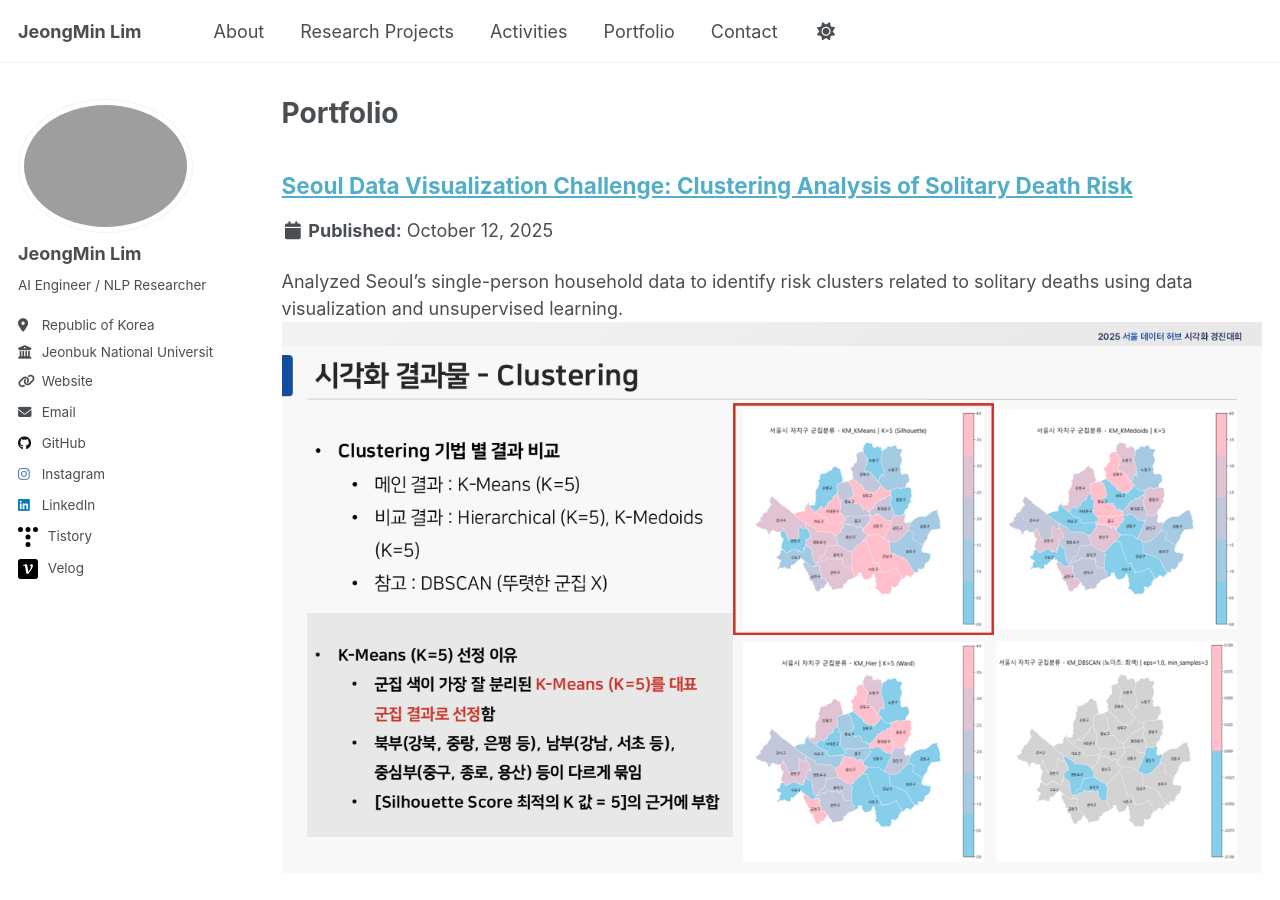
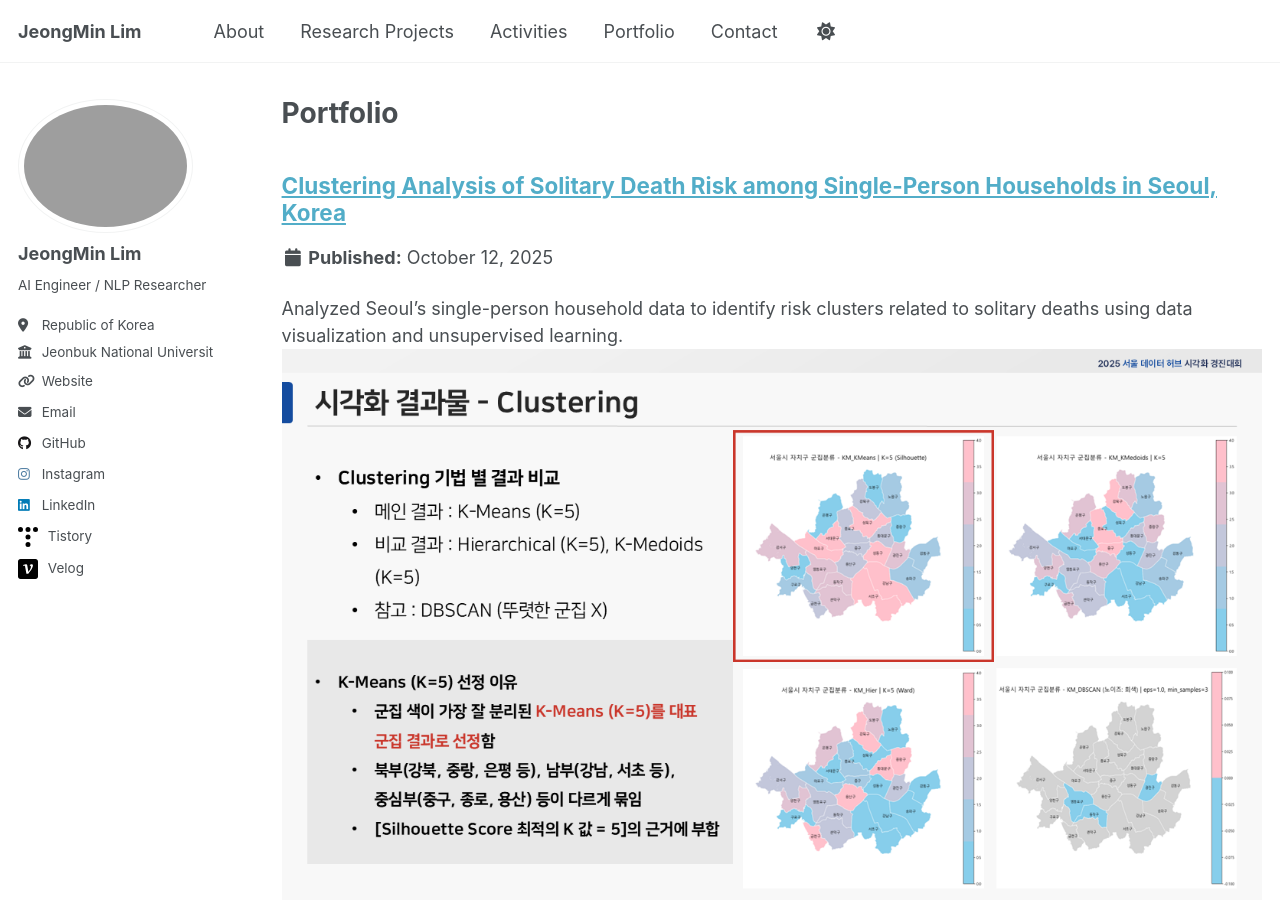
Before and after one commit to JeongMinIsBest/JeongMinIsBest.github.io, a Jekyll site: the page built from _pages/portfolio.html, in a window 1280 px wide and 900 px high. Built offline with Jekyll 4.4.1, drawn with Linux system fonts in a browser that asks for light colours; a script that is not in the unit is left out.

Commit message:
Update portfolio-1.md

```diff
--- a/_portfolio/portfolio-1.md
+++ b/_portfolio/portfolio-1.md
@@ -1,5 +1,5 @@
 ---
-title: "Seoul Data Visualization Challenge: Clustering Analysis of Solitary Death Risk"
+title: "Clustering Analysis of Solitary Death Risk among Single-Person Households in Seoul, Korea"
 excerpt: "Analyzed Seoul’s single-person household data to identify risk clusters related to solitary deaths using data visualization and unsupervised learning.<br/><img src='/images/portfolio/seoul_lonely.png'>"
 collection: portfolio
 ---
```
